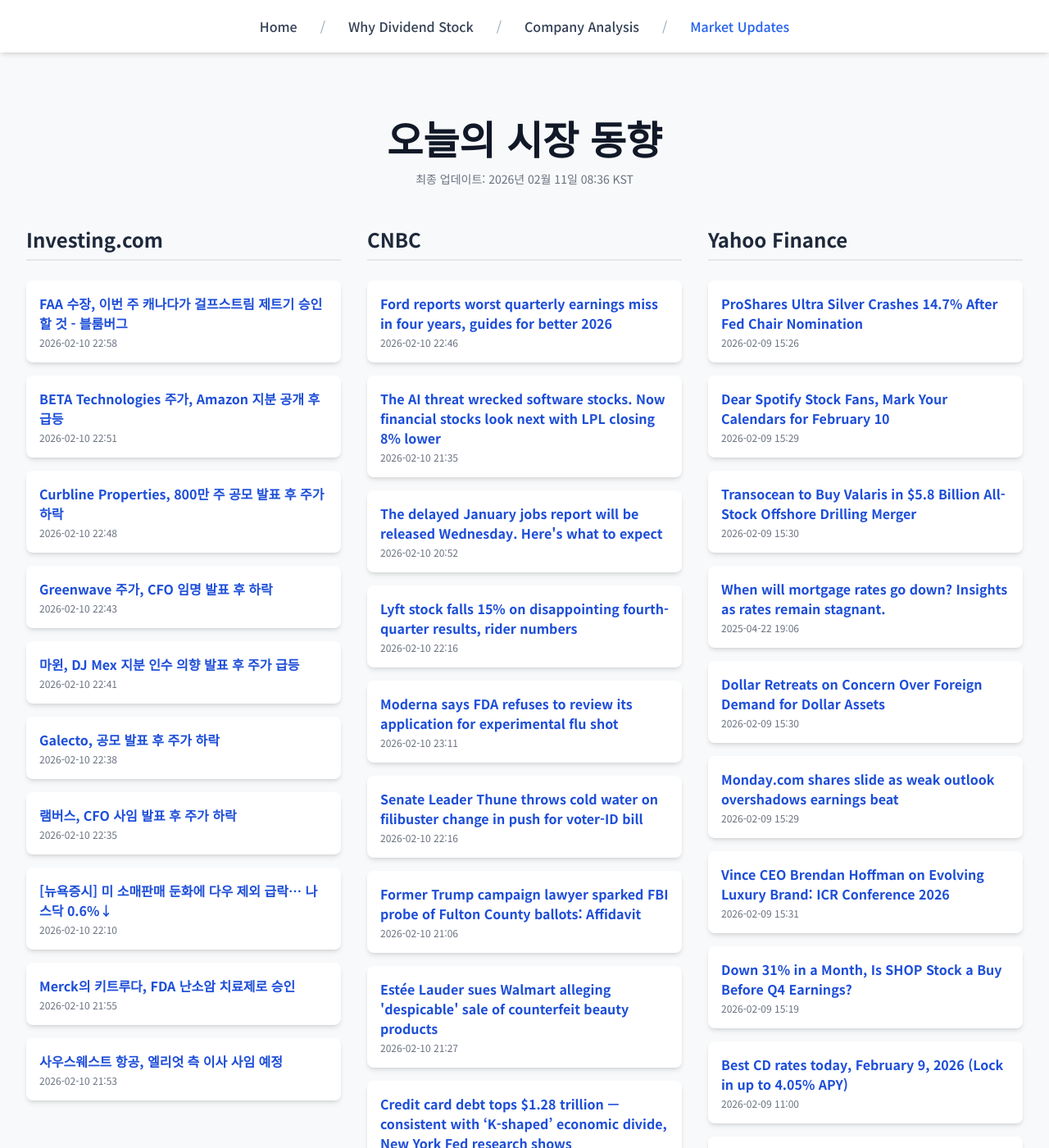
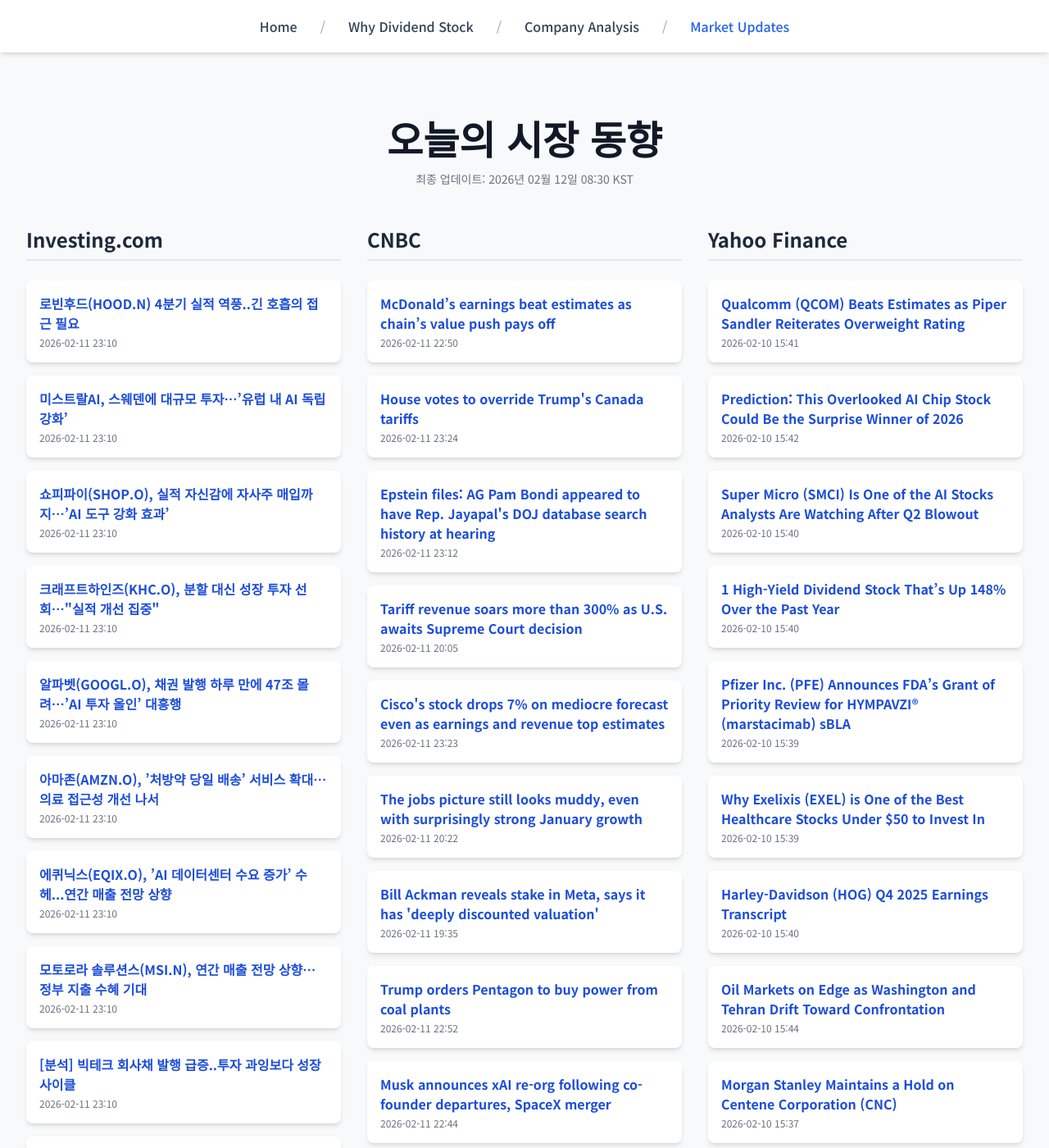
Before and after one commit to Kay-Hwang/my-company-analysis, a Jekyll site: the page built from market-updates.html, in a window 1280 px wide and 1400 px high. Shown: the whole window at 82% size. Built offline with Jekyll 4.4.1, drawn with Linux system fonts in a browser that asks for light colours; nearby versions of some CDN libraries; a script that is not in the unit is left out; some of the changed text lies outside the part shown.

Commit message:
Update daily data

```diff
--- a/_data/latest_data.json
+++ b/_data/latest_data.json
@@ -1,190 +1,190 @@
 {
-  "lastUpdated": "2026년 02월 11일 08:36 KST",
+  "lastUpdated": "2026년 02월 12일 08:30 KST",
   "news": {
     "investing": [
       {
-        "title": "FAA 수장, 이번 주 캐나다가 걸프스트림 제트기 승인할 것 - 블룸버그",
-        "link": "https://kr.investing.com/news/stock-market-news/article-93CH-1821642",
-        "pubDate": "2026-02-10 22:58:34",
-        "summary": "FAA 수장, 이번 주 캐나다가 걸프스트림 제트기 승인할 것 - 블룸버그"
+        "title": "로빈후드(HOOD.N) 4분기 실적 역풍..긴 호흡의 접근 필요",
+        "link": "https://kr.investing.com/news/stock-market-news/article-1823755",
+        "pubDate": "2026-02-11 23:10:53",
+        "summary": "로빈후드(HOOD.N) 4분기 실적 역풍..긴 호흡의 접근 필요"
       },
       {
-        "title": "BETA Technologies 주가, Amazon 지분 공개 후 급등",
-        "link": "https://kr.investing.com/news/stock-market-news/article-93CH-1821633",
-        "pubDate": "2026-02-10 22:51:20",
-        "summary": "BETA Technologies 주가, Amazon 지분 공개 후 급등"
+        "title": "미스트랄AI, 스웨덴에 대규모 투자…’유럽 내 AI 독립 강화’",
+        "link": "https://kr.investing.com/news/stock-market-news/article-1823754",
+        "pubDate": "2026-02-11 23:10:53",
+        "summary": "미스트랄AI, 스웨덴에 대규모 투자…’유럽 내 AI 독립 강화’"
       },
       {
-        "title": "Curbline Properties, 800만 주 공모 발표 후 주가 하락",
-        "link": "https://kr.investing.com/news/stock-market-news/article-93CH-1821628",
-        "pubDate": "2026-02-10 22:48:40",
-        "summary": "Curbline Properties, 800만 주 공모 발표 후 주가 하락"
+        "title": "쇼피파이(SHOP.O), 실적 자신감에 자사주 매입까지…’AI 도구 강화 효과’",
+        "link": "https://kr.investing.com/news/stock-market-news/article-1823753",
+        "pubDate": "2026-02-11 23:10:52",
+        "summary": "쇼피파이(SHOP.O), 실적 자신감에 자사주 매입까지…’AI 도구 강화 효과’"
       },
       {
-        "title": "Greenwave 주가, CFO 임명 발표 후 하락",
-        "link": "https://kr.investing.com/news/stock-market-news/article-93CH-1821621",
-        "pubDate": "2026-02-10 22:43:48",
-        "summary": "Greenwave 주가, CFO 임명 발표 후 하락"
+        "title": "크래프트하인즈(KHC.O), 분할 대신 성장 투자 선회…\"실적 개선 집중\"",
+        "link": "https://kr.investing.com/news/stock-market-news/article-1823752",
+        "pubDate": "2026-02-11 23:10:52",
+        "summary": "크래프트하인즈(KHC.O), 분할 대신 성장 투자 선회…\"실적 개선 집중\""
       },
       {
-        "title": "마윈, DJ Mex 지분 인수 의향 발표 후 주가 급등",
-        "link": "https://kr.investing.com/news/stock-market-news/article-93CH-1821620",
-        "pubDate": "2026-02-10 22:41:11",
-        "summary": "마윈, DJ Mex 지분 인수 의향 발표 후 주가 급등"
+        "title": "알파벳(GOOGL.O), 채권 발행 하루 만에 47조 몰려…’AI 투자 올인’ 대흥행",
+        "link": "https://kr.investing.com/news/stock-market-news/article-1823751",
+        "pubDate": "2026-02-11 23:10:52",
+        "summary": "알파벳(GOOGL.O), 채권 발행 하루 만에 47조 몰려…’AI 투자 올인’ 대흥행"
       },
       {
-        "title": "Galecto, 공모 발표 후 주가 하락",
-        "link": "https://kr.investing.com/news/stock-market-news/article-93CH-1821612",
-        "pubDate": "2026-02-10 22:38:14",
-        "summary": "Galecto, 공모 발표 후 주가 하락"
+        "title": "아마존(AMZN.O), ’처방약 당일 배송’ 서비스 확대…의료 접근성 개선 나서",
+        "link": "https://kr.investing.com/news/stock-market-news/article-1823750",
+        "pubDate": "2026-02-11 23:10:51",
+        "summary": "아마존(AMZN.O), ’처방약 당일 배송’ 서비스 확대…의료 접근성 개선 나서"
       },
       {
-        "title": "램버스, CFO 사임 발표 후 주가 하락",
-        "link": "https://kr.investing.com/news/stock-market-news/article-93CH-1821606",
-        "pubDate": "2026-02-10 22:35:27",
-        "summary": "램버스, CFO 사임 발표 후 주가 하락"
+        "title": "에퀴닉스(EQIX.O), ’AI 데이터센터 수요 증가’ 수헤...연간 매출 전망 상향",
+        "link": "https://kr.investing.com/news/stock-market-news/article-1823749",
+        "pubDate": "2026-02-11 23:10:51",
+        "summary": "에퀴닉스(EQIX.O), ’AI 데이터센터 수요 증가’ 수헤...연간 매출 전망 상향"
       },
       {
-        "title": "[뉴욕증시] 미 소매판매 둔화에 다우 제외 급락… 나스닥 0.6%↓",
-        "link": "https://kr.investing.com/news/stock-market-news/article-1821579",
-        "pubDate": "2026-02-10 22:10:43",
-        "summary": "[뉴욕증시] 미 소매판매 둔화에 다우 제외 급락… 나스닥 0.6%↓"
+        "title": "모토로라 솔루션스(MSI.N), 연간 매출 전망 상향…정부 지출 수혜 기대",
+        "link": "https://kr.investing.com/news/stock-market-news/article-1823748",
+        "pubDate": "2026-02-11 23:10:51",
+        "summary": "모토로라 솔루션스(MSI.N), 연간 매출 전망 상향…정부 지출 수혜 기대"
       },
       {
-        "title": "Merck의 키트루다, FDA 난소암 치료제로 승인",
-        "link": "https://kr.investing.com/news/stock-market-news/article-93CH-1821546",
-        "pubDate": "2026-02-10 21:55:24",
-        "summary": "Merck의 키트루다, FDA 난소암 치료제로 승인"
+        "title": "[분석] 빅테크 회사채 발행 급증..투자 과잉보다 성장 사이클",
+        "link": "https://kr.investing.com/news/stock-market-news/article-1823747",
+        "pubDate": "2026-02-11 23:10:50",
+        "summary": "[분석] 빅테크 회사채 발행 급증..투자 과잉보다 성장 사이클"
       },
       {
-        "title": "사우스웨스트 항공, 엘리엇 측 이사 사임 예정",
-        "link": "https://kr.investing.com/news/stock-market-news/article-93CH-1821542",
-        "pubDate": "2026-02-10 21:53:32",
-        "summary": "사우스웨스트 항공, 엘리엇 측 이사 사임 예정"
+        "title": "이웅열 코오롱, ’인보사 사태’ 7년 법적 공방 최종 무죄…”성장과 도약의 계기 삼아야”",
+        "link": "https://kr.investing.com/news/stock-market-news/article-1823746",
+        "pubDate": "2026-02-11 23:10:50",
+        "summary": "이웅열 코오롱, ’인보사 사태’ 7년 법적 공방 최종 무죄…”성장과 도약의 계기 삼아야”"
       }
     ],
     "cnbc": [
       {
-        "title": "Ford reports worst quarterly earnings miss in four years, guides for better 2026",
-        "link": "https://www.cnbc.com/2026/02/10/ford-motor-f-earnings-q4-2025.html",
-        "pubDate": "Tue, 10 Feb 2026 22:46:18 GMT",
-        "summary": "Ford Motor reported its first quarterly miss since 2024 and its largest quarterly earnings miss in four years."
+        "title": "McDonald’s earnings beat estimates as chain’s value push pays off",
+        "link": "https://www.cnbc.com/2026/02/11/mcdonalds-mcd-q4-2025-earnings.html",
+        "pubDate": "Wed, 11 Feb 2026 22:50:46 GMT",
+        "summary": "Buzzy promotions have helped McDonald's win over high-income consumers."
       },
       {
-        "title": "The AI threat wrecked software stocks. Now financial stocks look next with LPL closing 8% lower",
-        "link": "https://www.cnbc.com/2026/02/10/the-ai-threat-wrecked-software-stocks-now-broker-stocks-look-next-with-lpl-down-11percent.html",
-        "pubDate": "Tue, 10 Feb 2026 21:35:56 GMT",
-        "summary": "Financial services firms tanked after the launch of a new AI-powered tax planning tool that promises to do the work \"within minutes.\""
+        "title": "House votes to override Trump's Canada tariffs",
+        "link": "https://www.cnbc.com/2026/02/11/gop-trump-tariffs-canada.html",
+        "pubDate": "Wed, 11 Feb 2026 23:24:03 GMT",
+        "summary": "Republican House leaders tried, and failed, to pass a measure on Tuesday that would have blocked House disapproval votes on Trump tariffs through July."
       },
       {
-        "title": "The delayed January jobs report will be released Wednesday. Here's what to expect",
-        "link": "https://www.cnbc.com/2026/02/10/jobs-report-preview-january-2026.html",
-        "pubDate": "Tue, 10 Feb 2026 20:52:41 GMT",
-        "summary": "Economists expect that the nonfarm payrolls report should show growth that was nil or not much better during the month."
+        "title": "Epstein files: AG Pam Bondi appeared to have Rep. Jayapal's DOJ database search history at hearing",
+        "link": "https://www.cnbc.com/2026/02/11/epstein-files-pam-bondi-jayapal-search-history-doj.html",
+        "pubDate": "Wed, 11 Feb 2026 23:12:58 GMT",
+        "summary": "Attorney General Pam Bondi at a House Judiciary Committee hearing seemed to have a printout of Rep. Jayapal's search history related to Epstein."
       },
       {
-        "title": "Lyft stock falls 15% on disappointing fourth-quarter results, rider numbers",
-        "link": "https://www.cnbc.com/2026/02/10/lyft-lyft-q4-2025-earnings-.html",
-        "pubDate": "Tue, 10 Feb 2026 22:16:50 GMT",
-        "summary": "Lyft's stock tumbled after the ride-sharing company posted disappointing fourth-quarter results."
+        "title": "Tariff revenue soars more than 300% as U.S. awaits Supreme Court decision",
+        "link": "https://www.cnbc.com/2026/02/11/tariff-revenue-soars-more-than-300percent-as-us-awaits-supreme-court-decision.html",
+        "pubDate": "Wed, 11 Feb 2026 20:05:10 GMT",
+        "summary": "The U.S. government in January ran up a smaller deficit than a year ago, while tariff collections surged."
       },
       {
-        "title": "Moderna says FDA refuses to review its application for experimental flu shot",
-        "link": "https://www.cnbc.com/2026/02/10/moderna-fda-flu-shot.html",
-        "pubDate": "Tue, 10 Feb 2026 23:11:40 GMT",
-        "summary": "Moderna said the move is inconsistent with previous feedback from the FDA on the experimental influenza shot, called mRNA-1010."
+        "title": "Cisco's stock drops 7% on mediocre forecast even as earnings and revenue top estimates",
+        "link": "https://www.cnbc.com/2026/02/11/cisco-csco-q2-earnings-report-2026.html",
+        "pubDate": "Wed, 11 Feb 2026 23:23:35 GMT",
+        "summary": "Cisco reported revenue growth in the quarter of close to 10%, topping analysts' estimates."
       },
       {
-        "title": "Senate Leader Thune throws cold water on filibuster change in push for voter-ID bill",
-        "link": "https://www.cnbc.com/2026/02/10/senate-filibuster-thune-trump-save-act.html",
-        "pubDate": "Tue, 10 Feb 2026 22:16:39 GMT",
-        "summary": "Voter ID legislation backed by President Donald Trump and his GOP allies faces an uphill climb in the Senate."
+        "title": "The jobs picture still looks muddy, even with surprisingly strong January growth",
+        "link": "https://www.cnbc.com/2026/02/11/the-jobs-picture-still-looks-muddy-even-with-surprisingly-strong-january-growth.html",
+        "pubDate": "Wed, 11 Feb 2026 20:22:20 GMT",
+        "summary": "January job gains were better than anything the U.S. economy saw in 2025 but not still enough to sound an all-clear."
       },
       {
-        "title": "Former Trump campaign lawyer sparked FBI probe of Fulton County ballots: Affidavit",
-        "link": "https://www.cnbc.com/2026/02/10/trump-olsen-fbi-fulton-county-ballots.html",
-        "pubDate": "Tue, 10 Feb 2026 21:06:45 GMT",
-        "summary": "The FBI raid of a Fulton County, Georgia, election center generated controversy because of the presence of Trump national intelligence director Tulsi Gabbard."
+        "title": "Bill Ackman reveals stake in Meta, says it has 'deeply discounted valuation'",
+        "link": "https://www.cnbc.com/2026/02/11/bill-ackman-meta-valuation.html",
+        "pubDate": "Wed, 11 Feb 2026 19:35:15 GMT",
+        "summary": "The position amounts to 10% of Pershing Square's capital as of the end of 2025."
       },
       {
-        "title": "Estée Lauder sues Walmart alleging 'despicable' sale of counterfeit beauty products",
-        "link": "https://www.cnbc.com/2026/02/10/estee-lauder-lawsuit-walmart-counterfeits.html",
-        "pubDate": "Tue, 10 Feb 2026 21:27:20 GMT",
-        "summary": "The counterfeits were sold by third-party sellers on Walmart's marketplace but Estee Lauder alleged the retailer played an active role facilitating those sales."
+        "title": "Trump orders Pentagon to buy power from coal plants",
+        "link": "https://www.cnbc.com/2026/02/11/trump-orders-pentagon-to-buy-power-from-coal-plants.html",
+        "pubDate": "Wed, 11 Feb 2026 22:52:36 GMT",
+        "summary": "Trump declared coal essential to U.S. national and economic security last April."
       },
       {
-        "title": "Credit card debt tops $1.28 trillion — consistent with ‘K-shaped’ economic divide, New York Fed research shows",
-        "link": "https://www.cnbc.com/2026/02/10/new-york-fed-credit-card-debt-tops-1point28-trillion.html",
-        "pubDate": "Tue, 10 Feb 2026 17:28:08 GMT",
-        "summary": "Collectively, Americans owe $1.28 trillion on their credit cards, according to a new report by the Federal Reserve Bank of New York."
+        "title": "Musk announces xAI re-org following co-founder departures, SpaceX merger",
+        "link": "https://www.cnbc.com/2026/02/11/musk-announces-xai-re-org-following-key-departures-spacex-merger.html",
+        "pubDate": "Wed, 11 Feb 2026 22:44:05 GMT",
+        "summary": "The reorganization \"required parting ways with some people,\" Elon Musk said Wednesday on X."
       },
       {
-        "title": "Trump Commerce Sec. Lutnick admits visiting Epstein island during family vacation",
-        "link": "https://www.cnbc.com/2026/02/10/lutnick-epstein-island-vacation-congress.html",
-        "pubDate": "Tue, 10 Feb 2026 19:57:36 GMT",
-        "summary": "Lutnick is facing bipartisan calls to resign following the release of records showing his relationship with Epstein was more extensive than previously known."
+        "title": "Tariff bills across U.S. states mount as affordability and Trump head for midterm elections showdown",
+        "link": "https://www.cnbc.com/2026/02/11/inflation-affordability-trump-tariffs-midterm-elections.html",
+        "pubDate": "Wed, 11 Feb 2026 19:29:05 GMT",
+        "summary": "New data shows that states where key midterm elections races will take place paid over $134 billion in tariffs during 2025 as affordability issues mounted."
       }
     ],
     "yahoo": [
       {
-        "title": "ProShares Ultra Silver Crashes 14.7% After Fed Chair Nomination",
-        "link": "https://finance.yahoo.com/news/proshares-ultra-silver-crashes-14-152643070.html",
-        "pubDate": "2026-02-09T15:26:43Z",
-        "summary": "ProShares Ultra Silver Crashes 14.7% After Fed Chair Nomination"
+        "title": "Qualcomm (QCOM) Beats Estimates as Piper Sandler Reiterates Overweight Rating",
+        "link": "https://finance.yahoo.com/news/qualcomm-qcom-beats-estimates-piper-154138221.html",
+        "pubDate": "2026-02-10T15:41:38Z",
+        "summary": "Qualcomm (QCOM) Beats Estimates as Piper Sandler Reiterates Overweight Rating"
       },
       {
-        "title": "Dear Spotify Stock Fans, Mark Your Calendars for February 10",
-        "link": "https://finance.yahoo.com/news/dear-spotify-stock-fans-mark-152901675.html",
-        "pubDate": "2026-02-09T15:29:01Z",
-        "summary": "Dear Spotify Stock Fans, Mark Your Calendars for February 10"
+        "title": "Prediction: This Overlooked AI Chip Stock Could Be the Surprise Winner of 2026",
+        "link": "https://finance.yahoo.com/news/prediction-overlooked-ai-chip-stock-154200448.html",
+        "pubDate": "2026-02-10T15:42:00Z",
+        "summary": "Prediction: This Overlooked AI Chip Stock Could Be the Surprise Winner of 2026"
       },
       {
-        "title": "Transocean to Buy Valaris in $5.8 Billion All-Stock Offshore Drilling Merger",
-        "link": "https://finance.yahoo.com/news/transocean-buy-valaris-5-8-153000479.html",
-        "pubDate": "2026-02-09T15:30:00Z",
-        "summary": "Transocean to Buy Valaris in $5.8 Billion All-Stock Offshore Drilling Merger"
+        "title": "Super Micro (SMCI) Is One of the AI Stocks Analysts Are Watching After Q2 Blowout",
+        "link": "https://finance.yahoo.com/news/super-micro-smci-one-ai-154047743.html",
+        "pubDate": "2026-02-10T15:40:47Z",
+        "summary": "Super Micro (SMCI) Is One of the AI Stocks Analysts Are Watching After Q2 Blowout"
       },
       {
-        "title": "When will mortgage rates go down? Insights as rates remain stagnant.",
-        "link": "https://finance.yahoo.com/personal-finance/mortgages/article/when-will-mortgage-rates-go-down-insights-as-rates-remain-stagnant-february-9-2026-190610542.html",
-        "pubDate": "2025-04-22T19:06:10Z",
-        "summary": "When will mortgage rates go down? Insights as rates remain stagnant."
+        "title": "1 High-Yield Dividend Stock That’s Up 148% Over the Past Year",
+        "link": "https://finance.yahoo.com/news/1-high-yield-dividend-stock-154003428.html",
+        "pubDate": "2026-02-10T15:40:03Z",
+        "summary": "1 High-Yield Dividend Stock That’s Up 148% Over the Past Year"
       },
       {
-        "title": "Dollar Retreats on Concern Over Foreign Demand for Dollar Assets",
-        "link": "https://finance.yahoo.com/news/dollar-retreats-concern-over-foreign-153004258.html",
-        "pubDate": "2026-02-09T15:30:04Z",
-        "summary": "Dollar Retreats on Concern Over Foreign Demand for Dollar Assets"
+        "title": "Pfizer Inc. (PFE) Announces FDA’s Grant of Priority Review for HYMPAVZI® (marstacimab) sBLA",
+        "link": "https://finance.yahoo.com/news/pfizer-inc-pfe-announces-fda-153936181.html",
+        "pubDate": "2026-02-10T15:39:36Z",
+        "summary": "Pfizer Inc. (PFE) Announces FDA’s Grant of Priority Review for HYMPAVZI® (marstacimab) sBLA"
       },
       {
-        "title": "Monday.com shares slide as weak outlook overshadows earnings beat",
-        "link": "https://finance.yahoo.com/news/monday-com-shares-slide-weak-152900103.html",
-        "pubDate": "2026-02-09T15:29:00Z",
-        "summary": "Monday.com shares slide as weak outlook overshadows earnings beat"
+        "title": "Why Exelixis (EXEL) is One of the Best Healthcare Stocks Under $50 to Invest In",
+        "link": "https://finance.yahoo.com/news/why-exelixis-exel-one-best-153934674.html",
+        "pubDate": "2026-02-10T15:39:34Z",
+        "summary": "Why Exelixis (EXEL) is One of the Best Healthcare Stocks Under $50 to Invest In"
       },
       {
-        "title": "Vince CEO Brendan Hoffman on Evolving Luxury Brand: ICR Conference 2026",
-        "link": "https://finance.yahoo.com/news/vince-ceo-brendan-hoffman-evolving-153156271.html",
-        "pubDate": "2026-02-09T15:31:56Z",
-        "summary": "Vince CEO Brendan Hoffman on Evolving Luxury Brand: ICR Conference 2026"
+        "title": "Harley-Davidson (HOG) Q4 2025 Earnings Transcript",
+        "link": "https://finance.yahoo.com/news/harley-davidson-hog-q4-2025-154037923.html",
+        "pubDate": "2026-02-10T15:40:37Z",
+        "summary": "Harley-Davidson (HOG) Q4 2025 Earnings Transcript"
       },
       {
-        "title": "Down 31% in a Month, Is SHOP Stock a Buy Before Q4 Earnings?",
-        "link": "https://finance.yahoo.com/news/down-31-month-shop-stock-151950658.html",
-        "pubDate": "2026-02-09T15:19:50Z",
-        "summary": "Down 31% in a Month, Is SHOP Stock a Buy Before Q4 Earnings?"
+        "title": "Oil Markets on Edge as Washington and Tehran Drift Toward Confrontation",
+        "link": "https://finance.yahoo.com/news/oil-markets-edge-washington-tehran-154400681.html",
+        "pubDate": "2026-02-10T15:44:00Z",
+        "summary": "Oil Markets on Edge as Washington and Tehran Drift Toward Confrontation"
       },
       {
-        "title": "Best CD rates today, February 9, 2026 (Lock in up to 4.05% APY)",
-        "link": "https://finance.yahoo.com/personal-finance/banking/article/best-cd-rates-today-monday-february-9-2026-110024452.html",
-        "pubDate": "2026-02-09T11:00:24Z",
-        "summary": "Best CD rates today, February 9, 2026 (Lock in up to 4.05% APY)"
+        "title": "Morgan Stanley Maintains a Hold on Centene Corporation (CNC)",
+        "link": "https://finance.yahoo.com/news/morgan-stanley-maintains-hold-centene-153737266.html",
+        "pubDate": "2026-02-10T15:37:37Z",
+        "summary": "Morgan Stanley Maintains a Hold on Centene Corporation (CNC)"
       },
       {
-        "title": "1 Hot Stock to Watch That’s Up 110% in Just the Past 52 Weeks",
-        "link": "https://finance.yahoo.com/news/1-hot-stock-watch-110-153502565.html",
-        "pubDate": "2026-02-09T15:35:02Z",
-        "summary": "1 Hot Stock to Watch That’s Up 110% in Just the Past 52 Weeks"
+        "title": "Google secures EU antitrust approval for $32 billion Wiz acquisition",
+        "link": "https://finance.yahoo.com/news/google-secures-eu-antitrust-approval-153537098.html",
+        "pubDate": "2026-02-10T15:35:37Z",
+        "summary": "Google secures EU antitrust approval for $32 billion Wiz acquisition"
       }
     ]
   }
```
